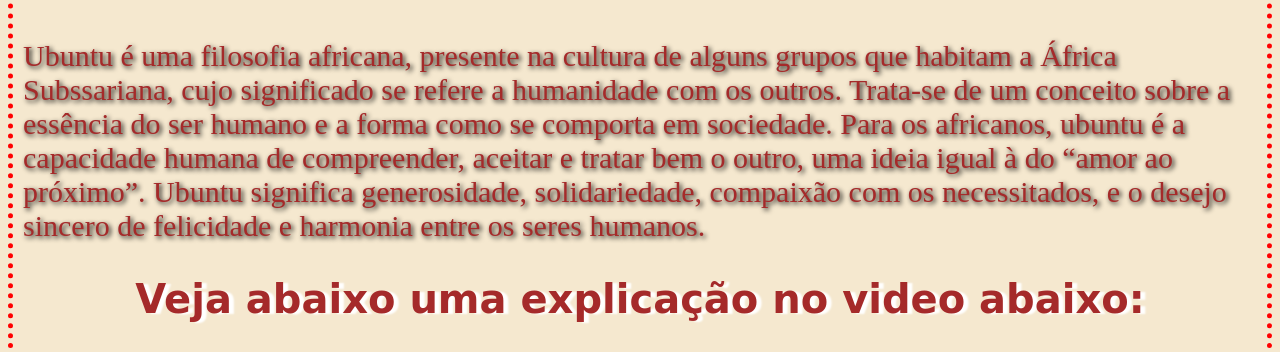
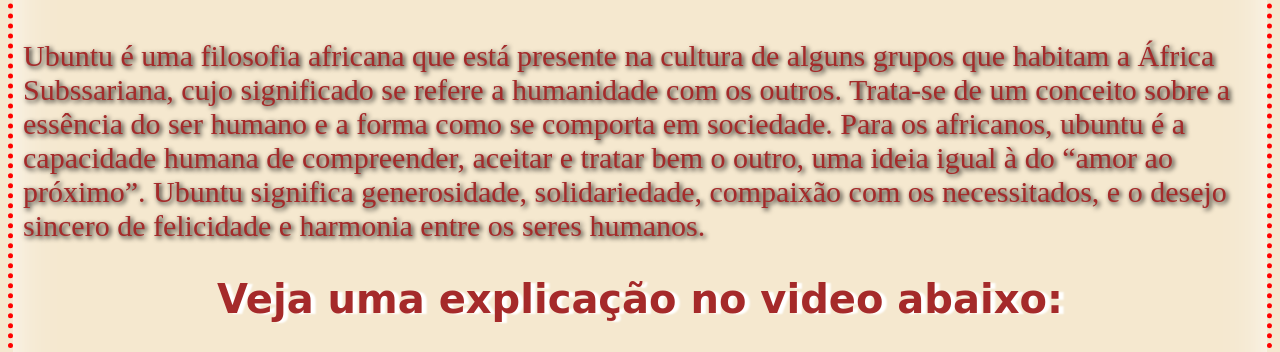
Before and after one commit to thomaz6546/UBUNTU, a plain HTML site: page index.html in a window 1280 px wide. Shown: the part 284-636 px from the top of the page. Drawn offline with Linux system fonts and the light colour scheme; grey boxes are pictures that could not be loaded.

Commit message:
Correção de texto

```diff
--- a/UBUNTU.css
+++ b/UBUNTU.css
@@ -22,6 +22,7 @@ body{
     background-color: #f5e8cf;
     border:  5px dotted red;
     padding: 10px;
+    box-shadow: white 0px 30px 60px -12px inset, white 0px 18px 36px -18px inset;
 }
 #subtitulo{
     color: brown;
@@ -161,3 +162,6 @@ body{
 .a-link:hover{
     color: white;
 }
+body{
+    box-shadow: white 0px 30px 60px -12px inset, white 0px 18px 36px -18px inset;
+}
--- a/index.html
+++ b/index.html
@@ -10,9 +10,11 @@
 </head>
 <body>
 
+
+
 <h1 id="titulo">Ubuntu</h1>
 <h2 id="subtituloPrin">Uma filosofia africana</h2>
-<p id="paragrafo">Ubuntu é uma filosofia africana,
+<p id="paragrafo">Ubuntu é uma filosofia africana que está
     presente na cultura de alguns grupos que habitam a África Subssariana, cujo significado se refere a humanidade com
     os outros.
     Trata-se de um conceito sobre a essência do ser humano e a forma como se comporta em sociedade.
@@ -21,7 +23,7 @@
     Ubuntu significa generosidade, solidariedade, compaixão com os necessitados, e o desejo sincero de felicidade e
     harmonia entre os seres humanos.</p>
 
-<h2 id="subtitulo">Veja abaixo uma explicação no video abaixo: </h2>
+<h2 id="subtitulo">Veja uma explicação no video abaixo: </h2>
 <div id="video">
     <iframe width="700" height="400" src="https://www.youtube.com/embed/NP7MrbsGXzA" title="YouTube video player"
             frameborder="0"
@@ -122,7 +124,7 @@
     </div>
 </div>
 
-<div   id="design">
+<div id="design">
     <p>Copyright 2022 - by Thomaz Andrade&copy;</p>
     <a class="a-link" href="https://www.instagram.com/andrade__fx/" target="_blank">thzin_</a>
 </div>
```
